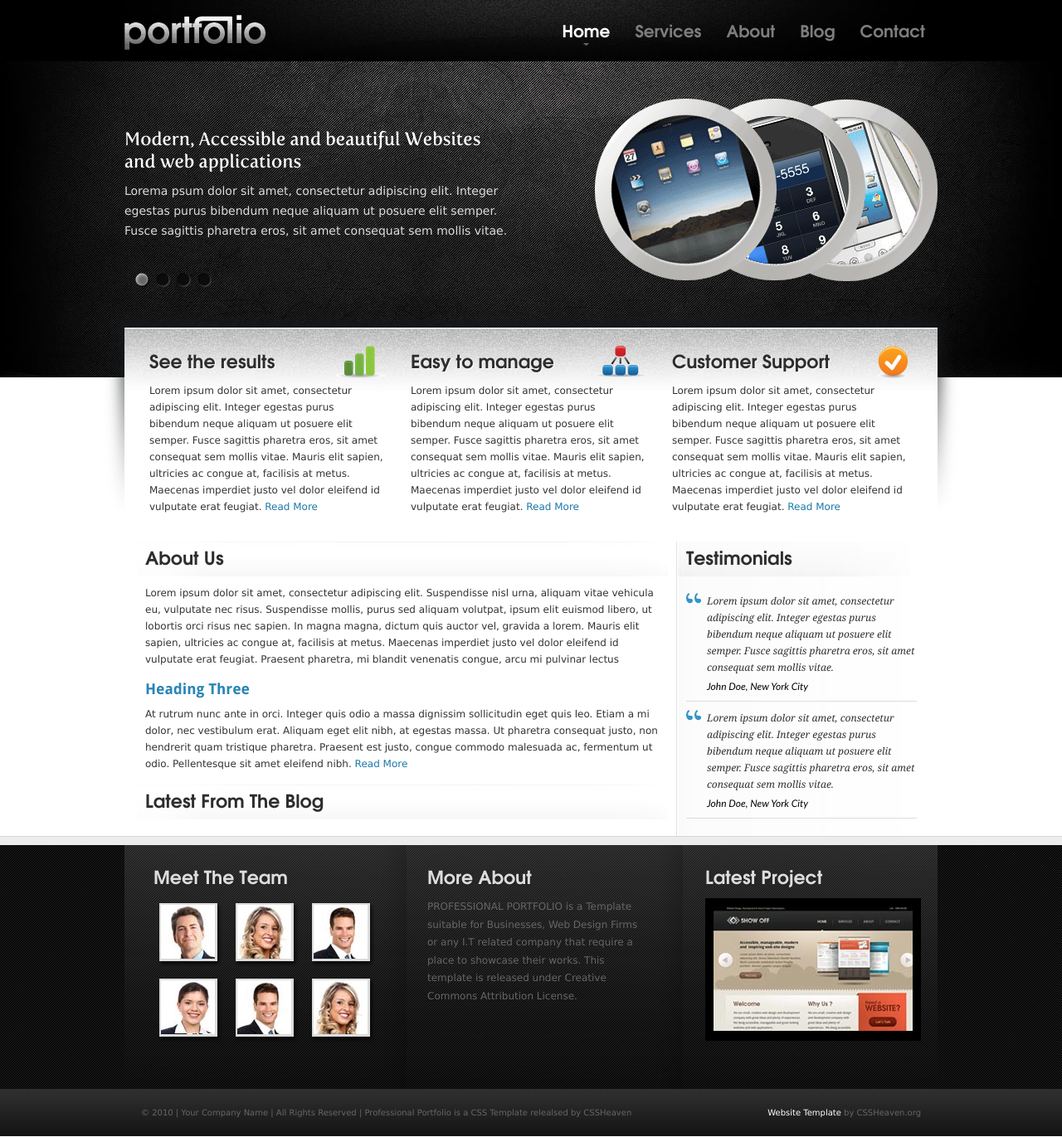
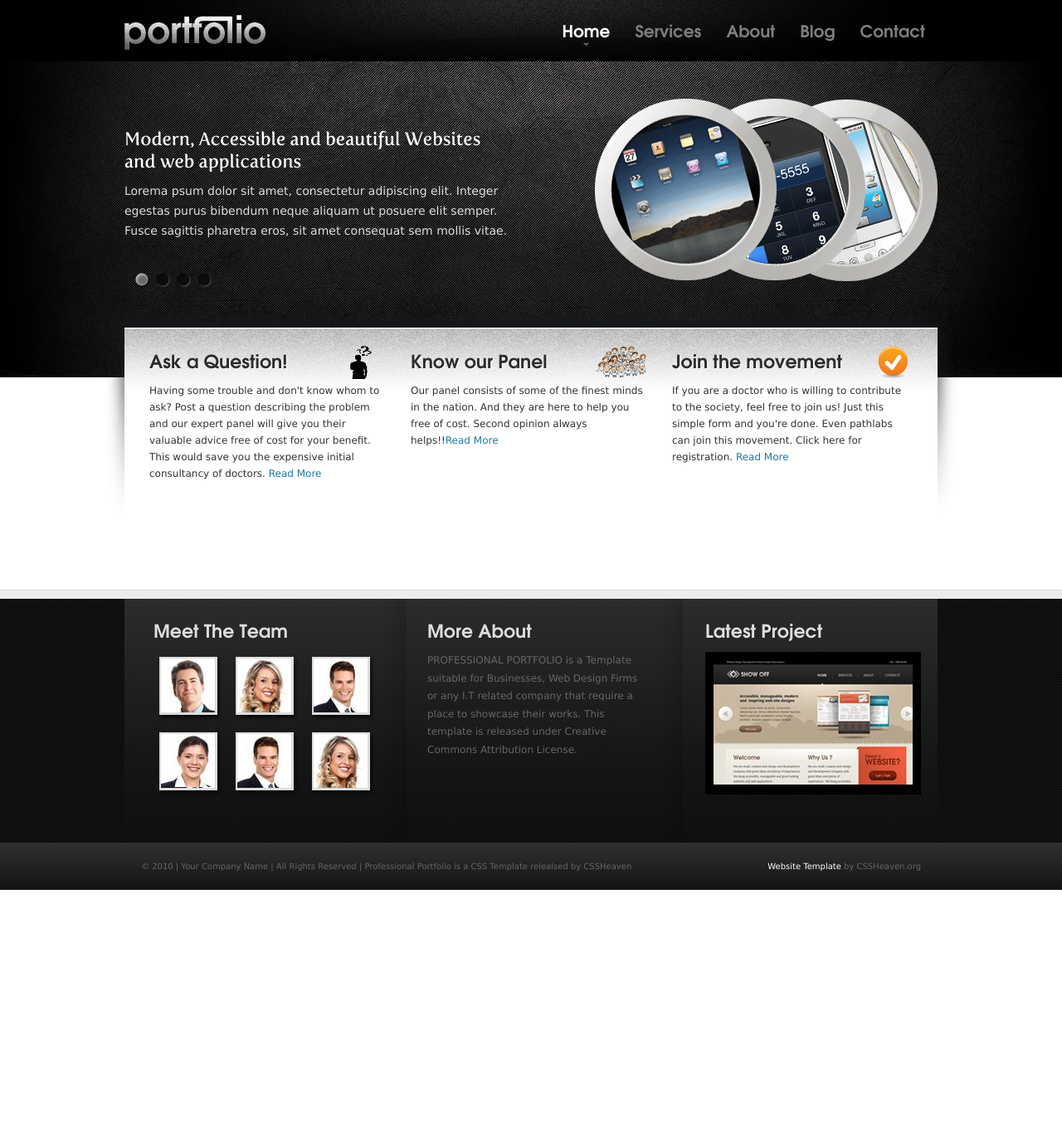
Before and after one commit to tanmayverma/Medical-Health, a Python web app: template templates/website/index.html in a window 1280 px wide. Shown: the whole page at 83% size. After the commit the page ends 1073 px from the top, so only its background shows below. Run offline with Jinja, Linux system fonts and the light colour scheme; the template is opened without the code that fills it, so the values that code supplies are empty.

Commit message:
Initial Name Change

```diff
--- a/settings.py
+++ b/settings.py
@@ -103,7 +103,7 @@ MIDDLEWARE_CLASSES = (
     'django.contrib.messages.middleware.MessageMiddleware',
 )
 
-ROOT_URLCONF = 'medhealth.urls'
+ROOT_URLCONF = 'Medical-Health.urls'
 
 TEMPLATE_DIRS = (
     # Put strings here, like "/home/html/django_templates" or "C:/www/django/templates".
--- a/templates/website/index.html
+++ b/templates/website/index.html
@@ -35,7 +35,7 @@
   <a href="#">Portfolio | Premium CSS Template </a></h1>
 
   <ul id="sitenav">
-  	<li class="current"><a href="index.html">Home</a></li>
+  	<li class="current"><a href="home">Home</a></li>
   	<li><a href="services">Services</a></li>
     <li><a href="about">About</a></li>
     <li><a href="blog">Blog</a></li>
@@ -101,65 +101,31 @@ neque aliquam ut posuere elit semper. Fusce sagittis pharetra eros, sit amet con
 <div id="contents">
 <div id="topcolumns">
 <div class="col">
-<img src="{{STATIC_URL}}images/graph.png" width="61" height="40" alt="graph" class="imgright">
-<h2>See the results</h2>
-<p>Lorem ipsum dolor sit amet,
-consectetur adipiscing elit.
-Integer egestas purus bibendum
-neque aliquam ut posuere elit semper. Fusce sagittis pharetra eros, sit amet consequat sem mollis vitae. Mauris elit sapien, ultricies ac congue at, facilisis at metus. Maecenas imperdiet justo vel dolor eleifend id vulputate erat feugiat.  <a href="#">Read More</a></p>
+<img src="{{STATIC_URL}}images/questions.png" width="61" height="40" alt="graph" class="imgright">
+<h2>Ask a Question!</h2>
+<p>
+Having some trouble and don't know whom to ask? Post a question describing the problem and our expert panel will give you their valuable advice free of cost for your benefit. This would save you the expensive initial consultancy of doctors.
+
+ <a href="#">Read More</a></p>
 </div>
 <div class="col">
-<img src="{{STATIC_URL}}images/flowchart.png" width="62" height="39" alt="graph" class="imgright">
-<h2>Easy to manage</h2>
-<p>Lorem ipsum dolor sit amet,
-consectetur adipiscing elit.
-Integer egestas purus bibendum
-neque aliquam ut posuere elit semper. Fusce sagittis pharetra eros, sit amet consequat sem mollis vitae. Mauris elit sapien, ultricies ac congue at, facilisis at metus. Maecenas imperdiet justo vel dolor eleifend id vulputate erat feugiat.  <a href="#">Read More</a></p>
+<img src="{{STATIC_URL}}images/doctors.png" width="62" height="39" alt="graph" class="imgright">
+<h2>Know our Panel</h2>
+<p>Our panel consists of some of the finest minds in the nation. And they are here to help you free of cost. Second opinion always helps!!<a href="#">Read More</a></p>
 
 </div>
 <div class="col">
 <img src="{{STATIC_URL}}images/ok.png" width="37" height="40" alt="graph" class="imgright">
-<h2>Customer Support</h2>
-<p>Lorem ipsum dolor sit amet,
-consectetur adipiscing elit.
-Integer egestas purus bibendum
-neque aliquam ut posuere elit semper. Fusce sagittis pharetra eros, sit amet consequat sem mollis vitae.  Mauris elit sapien, ultricies ac congue at, facilisis at metus. Maecenas imperdiet justo vel dolor eleifend id vulputate erat feugiat.  <a href="#">Read More</a></p>
+<h2>Join the movement</h2>
+<p> If you are a doctor who is willing to contribute to the society, feel free to join us! Just this simple form and you're done.
+Even pathlabs can join this movement. Click here for registration.
+<a href="#">Read More</a></p>
 
 </div>
 <div class="clear"></div>
 
 </div>
-<section id="normalpage">
 
-<section id="left">
-
-<h2>About Us</h2>
-<article>
-<p>Lorem ipsum dolor sit amet, consectetur adipiscing elit. Suspendisse nisl urna, aliquam vitae vehicula eu, vulputate nec risus. Suspendisse mollis, purus sed aliquam volutpat, ipsum elit euismod libero, ut lobortis orci risus nec sapien. In magna magna, dictum quis auctor vel, gravida a lorem. Mauris elit sapien, ultricies ac congue at, facilisis at metus. Maecenas imperdiet justo vel dolor eleifend id vulputate erat feugiat. Praesent pharetra, mi blandit venenatis congue, arcu mi pulvinar lectus</p>
-
-<h3>Heading Three</h3>
-<p>At rutrum nunc ante in orci. Integer quis odio a massa dignissim sollicitudin eget quis leo. Etiam a mi dolor, nec vestibulum erat. Aliquam eget elit nibh, at egestas massa. Ut pharetra consequat justo, non hendrerit quam tristique pharetra. Praesent est justo, congue commodo malesuada ac, fermentum ut odio. Pellentesque sit amet eleifend nibh. <a href="#">Read More</a></p>
-
-</article>
-<h2>Latest From The Blog</h2>
-
-</section>
-<section id="sidebar">
-<h2>Testimonials</h2>
-<article class="testimonials">
-<blockquote>
-<p>Lorem ipsum dolor sit amet, consectetur adipiscing elit. Integer egestas purus bibendum neque aliquam ut posuere elit semper. Fusce sagittis pharetra eros, sit amet consequat sem mollis vitae. </p>
-<cite>John Doe, New York City</cite>
-</blockquote>
-<blockquote>
-<p>Lorem ipsum dolor sit amet, consectetur adipiscing elit. Integer egestas purus bibendum neque aliquam ut posuere elit semper. Fusce sagittis pharetra eros, sit amet consequat sem mollis vitae. </p>
-<cite>John Doe, New York City</cite>
-</blockquote>
-</article>
-</section>
-
-<div class="clear"></div>
-</section>
 </div>
 </section>
 </div>
--- a/urls.py
+++ b/urls.py
@@ -6,8 +6,8 @@ from django.conf.urls.defaults import patterns, include, url
 
 urlpatterns = patterns('',
     # Examples:
-     url(r'^home$', 'medhealth.views.get_home_page'),
-     url(r'^blog$', 'medhealth.views.get_blog_page'),
+     url(r'^home$', 'Medical-Health.views.get_home_page'),
+     url(r'^blog$', 'Medical-Health.views.get_blog_page'),
     # url(r'^medhealth/', include('medhealth.foo.urls')),
 
     # Uncomment the admin/doc line below to enable admin documentation:
```
Also changed, not shown: static/images/doctors.jpg (added), static/images/doctors.png (added), static/images/graph.png (deleted), static/images/graph2.png (added), static/images/questions.png (added), 2 other files.
